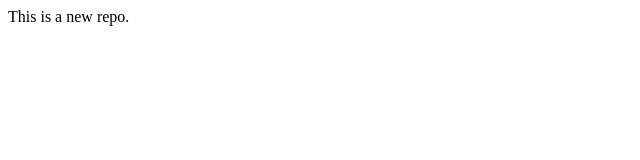
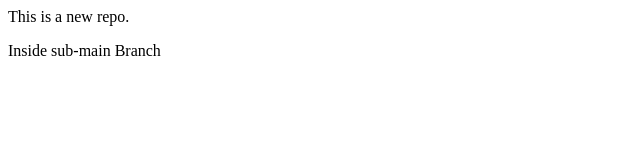
Before and after one commit to ketan0820/localrepo, a plain HTML site: page index.html in a window 1280 px wide. Shown: the whole page, without its empty margins (0-640 px from the left). Drawn offline with Linux system fonts and the light colour scheme.

Commit message:
Simple commit

```diff
--- a/index.html
+++ b/index.html
@@ -1 +1,2 @@
 <p>This is a new repo.</p>
+<p>Inside sub-main Branch</p>
```
